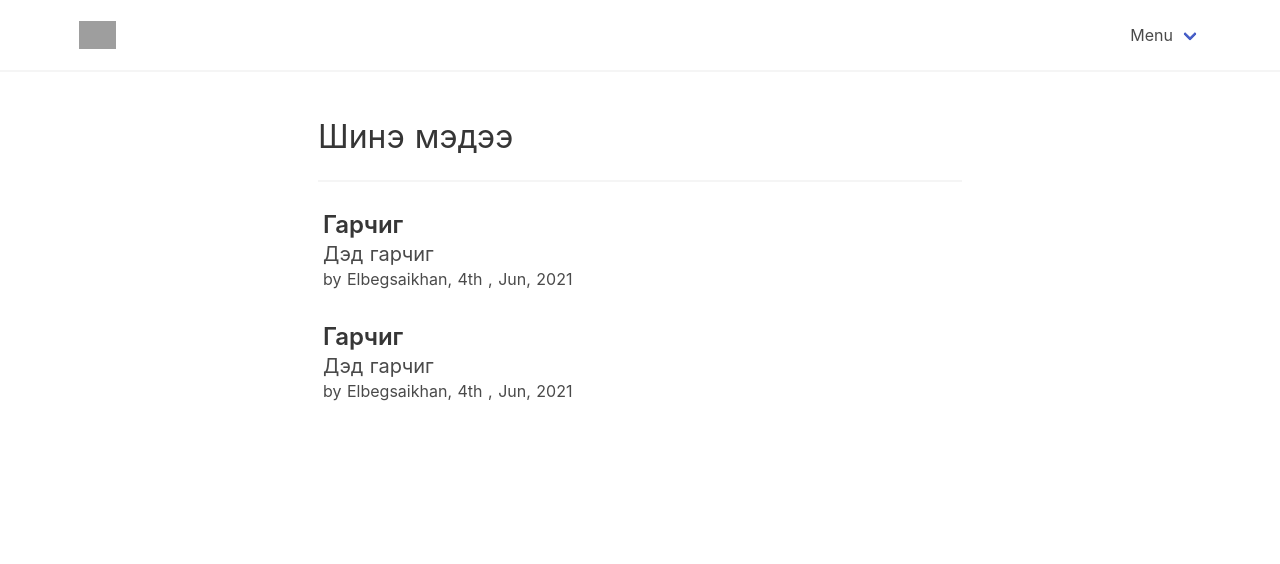
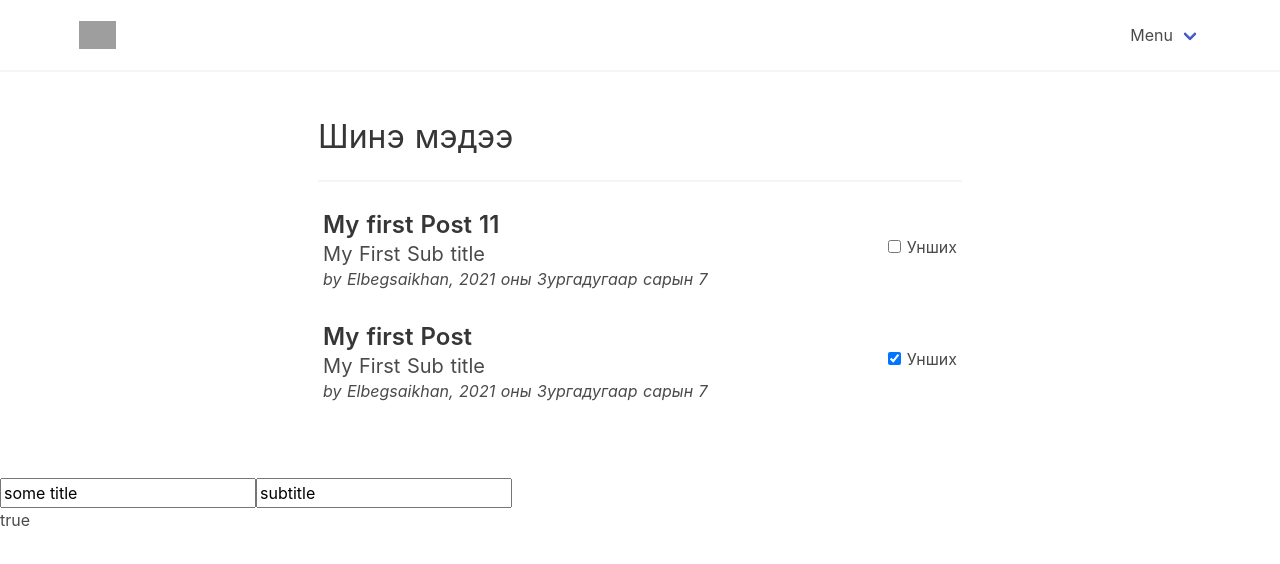
Before and after one commit to Elbegsaikhan/Nuxt-post, a Nuxt app: page / in a window 1280 px wide. Shown: the top 564 px of the page. Built offline with nearby package versions, Linux system fonts and the light colour scheme; grey boxes are pictures that could not be loaded.

Commit message:
New component

```diff
--- a/components/Navbar.vue
+++ b/components/Navbar.vue
@@ -4,7 +4,7 @@
       <div class="container">
         <div class="navbar-brand">
           <a class="navbar-item" href="../">
-            <img src="https://bulma.io/images/bulma-logo.png" alt="Lalriin logogogogogogo">
+            <img src="https://bulma.io/images/bulma-logo.png" alt="Lal">
           </a>
           <div class="navbar-burger burger" aria-label="menu" aria-expanded="false" data-target="navMenu">
             <span></span>
@@ -12,15 +12,15 @@
             <span></span>
           </div>
         </div>
-        <div id="navMenu" class="navbar-menu">
+        <div @click="toggleIsActive" id="navMenu" class="navbar-menu">
           <div class="navbar-end">
-            <div class="navbar-item has-dropdown">
+            <div
+              :class="{'is-active': isActive }"
+              class="navbar-item has-dropdown ">
               <a class="navbar-link">Menu</a>
               <div class="navbar-dropdown">
-                <a class="navbar-item">Dashboard</a>
-                <a class="navbar-item">Profile</a>
-                <hr class="navbar-divider">
-                <div class="navbar-item">Log out</div>
+                <nuxt-link to="/" class="navbar-item">Home</nuxt-link>
+                <nuxt-linnk to="/manage" class="navbar-item">Manage</nuxt-linnk>
               </div>
             </div>
           </div>
@@ -31,20 +31,22 @@
 </template>
 
 <script>
-export default {}
+export default {
+  data () {
+    return {
+      isActive: false
+    }
+  },
+  methods: {
+    toggleIsActive () {
+      this.isActive = !this.isActive
+    }
+  }
+}
 </script>
 
 <style scoped>
-.post-content{
-  font-style: italic;
-}
-.post {
-  margin-bottom: 20px;
-  padding: 5px;
-  border-bottom: 2px solid transparent;
-}
-.post:hover{
-  border-bottom: 2px solid #e8e8e8;
-}
-
+  a {
+    text-decoration: none;
+  }
 </style>
--- a/components/PostItem.vue
+++ b/components/PostItem.vue
@@ -1,21 +1,89 @@
 <template>
   <div class="post">
-    <a class="post-header post-header-link clickable">
-      <h4 class="title is-4">Гарчиг</h4>
-      <h5 class="subtitle is-5">Дэд гарчиг</h5>
-    </a>
     <div class="post-content">
-      by Elbegsaikhan, 4th , Jun, 2021
+      <a class="post-header post-header-link clickable">
+        <h4 class="title is-4">{{ title }}</h4>
+        <h5 class="subtitle is-5">{{ subtitle }}</h5>
+      </a>
+      <div class="post-footer">
+        by Elbegsaikhan, {{ date | formatDate }}
+      </div>
+    </div>
+    <div class="post-right">
+      <label class="check-box">
+        <input type="checkbox" :checked="isRead">
+        Унших
+      </label>
     </div>
   </div>
 </template>
 
 <script>
+import 'moment/locale/mn'
 export default {
-  name: 'PostItem'
+  props: {
+    title: {
+      type: String,
+      required: true
+    },
+    subtitle: {
+      type: String,
+      required: false
+    },
+    date: {
+      type: Date,
+      required: false,
+      default: new Date()
+    },
+    isRead: {
+      type: Boolean,
+      required: false
+    }
+  },
+  methods: {
+  }
 }
 </script>
 
-<style scoped>
+<style scoped lang="scss">
 
+  .post {
+    margin-bottom: 20px;
+    padding: 5px;
+    border-bottom: 2px solid transparent;
+    display: flex;
+    flex-direction: row;
+    &-footer{
+      font-style: italic;
+    }
+    &-content{
+      flex: 1;
+    }
+    &-right{
+      float: right;
+      justify-content: flex-end;
+      align-self: center;
+    }
+    &:hover{
+      border-bottom: 2px solid #e8e8e8;
+      color: teal;
+    }
+  }
+  a{
+    text-decoration: none;
+  }
+  //.post-footer {
+  //  font-style: italic;
+  //}
+  //.post-content{
+  //  flex: 1;
+  //}
+  //.post-right{
+  //  float: right;
+  //  justify-content: flex-end;
+  //  align-self: center;
+  //}
+  //.post:hover {
+  //  border-bottom: 2px solid #e8e8e8;
+  //}
 </style>
--- a/nuxt.config.js
+++ b/nuxt.config.js
@@ -21,6 +21,7 @@ export default {
 
   // Plugins to run before rendering page: https://go.nuxtjs.dev/config-plugins
   plugins: [
+    { src: '~/plugins/filters.js' }
   ],
 
   // Auto import components: https://go.nuxtjs.dev/config-components
--- a/pages/index.vue
+++ b/pages/index.vue
@@ -1,8 +1,10 @@
 <template>
   <div>
-    <navbar></navbar>
-    <link rel="stylesheet" href="https://cdn.jsdelivr.net/npm/bulma@0.9.2/css/bulma.min.css">
-
+    <navbar />
+    <link
+      rel="stylesheet"
+      href="https://cdn.jsdelivr.net/npm/bulma@0.9.2/css/bulma.min.css"
+    >
     <div class="blogs-page">
       <div class="main-content">
         <div class="container">
@@ -13,32 +15,58 @@
                   <h1>Шинэ мэдээ</h1>
                   <hr>
                 </div>
-                <post-item></post-item>
-                <post-item></post-item>
+                <post-item
+                  v-for="post in posts"
+                  :key="post._id"
+                  :title="post.title"
+                  :subtitle="post.subtitle"
+                  :date="post.createdAt"
+                  :is-read="post.isRead"
+                />
               </div>
             </div>
           </div>
         </div>
       </div>
+      <form>
+        <input v-model="form.title" type="text">
+        <input v-model="form.subtitle" type="text">
+      </form>
+      {{ isFormValid }}
     </div>
   </div>
 </template>
 
 <script>
-export default {}
+
+export default {
+  data () {
+    return {
+      title: ' Миний гарчиг',
+      form: {
+        title: 'some title',
+        subtitle: 'subtitle'
+      }
+    }
+  },
+  computed: {
+    posts () {
+      return this.$store.state.post.items
+    },
+    isFormValid () {
+      // console.log('isForm valid has been called')
+      if (this.title) {
+        return true
+      } else {
+        return false
+      }
+    }
+  },
+  mounted () {
+    this.$store.dispatch('post/fetchPosts')
+  }
+}
 </script>
 
 <style scoped>
-  .post-content{
-    font-style: italic;
-  }
-  .post {
-    margin-bottom: 20px;
-    padding: 5px;
-    border-bottom: 2px solid transparent;
-  }
-  .post:hover{
-    border-bottom: 2px solid #e8e8e8;
-  }
-
 </style>
--- /dev/null
+++ b/pages/manage.vue
@@ -0,0 +1,105 @@
+<template>
+  <div>
+    <link
+      rel="stylesheet"
+      href="https://cdn.jsdelivr.net/npm/bulma@0.9.2/css/bulma.min.css"
+    />
+    <navbar />
+    <div class="manage-page">
+      <div class="columns mail-app">
+        <aside class="column is-2 aside hero">
+          <div>
+            <div class="compose has-text-centered">
+              <a class="button is-danger is-block is-bold">
+                <span class="compose">Create</span>
+              </a>
+              <div class="main"></div>
+            </div>
+          </div>
+        </aside>
+        <div class="column is-4 messages hero is-fullheight" id="message-feed">
+          <div class="inbox-messages" id="inbox-messages">
+            <!--            Card start-->
+            <div v-for="post in posts" :key="post._id" class="card">
+              <div class="card-content">
+                <div class="msg-header">
+                  <span class="msg-from"><small>From filip jerga</small></span>
+                  <span class="msg-timestamp"></span>
+                  <span class="msg-attachment"><i class="fa fa-paperclip"></i></span>
+                </div>
+                <div class="msg-subject">
+                  <span class="msg-subject"><strong id="fake-subject-1">{{ post.title }}</strong></span>
+                </div>
+                <div class="msg-snippet">
+                  <p id="fake-snippet-1">{{ post.subtitle}}</p>
+                </div>
+              </div>
+            </div>
+            <!--            Card end -->
+          </div>
+        </div>
+        <div
+          class="column ig-6 message hero is-fullheight is-hidden id=message-pane"
+        >
+          <div class="box message-preview">
+            <div class="top">
+              <div class="avatar">
+                <img src="c" />
+              </div>
+              <div class="address">
+                <div class="name">John smith</div>
+                <div class="email">someone@gmail.com</div>
+              </div>
+              <hr />
+              <div class="content"></div>
+            </div>
+          </div>
+        </div>
+      </div>
+      <footer class="footer">
+        <div class="container">
+          <div class="content has-text-center">
+            <p>
+              <strong>Bulma templates</strong> by
+              <a href="">Danie dsad lasd</a>. The source code is licensed
+              <a href="">MIT</a>
+            </p>
+            <p>
+              <a class="icon" href=""></a>
+              <i class="fa fa-github"></i>
+            </p>
+          </div>
+        </div>
+      </footer>
+    </div>
+  </div>
+</template>
+
+<script>
+import { mapState } from 'vuex'
+export default {
+  data () {
+    return {
+      posts: this.$store.state.posts
+    }
+  },
+  computed: {
+    ...mapState({
+      posts: state => state.post.items
+    })
+  }
+}
+</script>
+
+<style scoped>
+.manage-page {
+  padding: 30px;
+}
+.card {
+  margin-bottom: 10px;
+}
+.card:hover {
+  cursor: pointer;
+  background-color: #eeeeee;
+}
+</style>
--- /dev/null
+++ b/plugins/filters.js
@@ -0,0 +1,9 @@
+import Vue from 'vue'
+import moment from 'moment'
+
+Vue.filter('formatDate', (date, dateFormat = 'LL') => {
+  if (!date) {
+    return ''
+  }
+  return moment(date).format(dateFormat)
+})
--- /dev/null
+++ b/store/index.js
@@ -0,0 +1,18 @@
+export const INITIAL_DATA = {
+  posts: [
+    {
+      _id: '1',
+      title: 'My first Post 11',
+      subtitle: 'My First Sub title',
+      createdAt: new Date(),
+      isRead: false
+    },
+    {
+      _id: '2',
+      title: 'My first Post',
+      subtitle: 'My First Sub title',
+      createdAt: new Date(),
+      isRead: true
+    }
+  ]
+}
--- /dev/null
+++ b/store/post.js
@@ -0,0 +1,31 @@
+
+
+import { INITIAL_DATA } from '/store/index'
+
+function fetchPostsAPI () {
+  return new Promise((resolve, reject) => {
+    setTimeout(() => {
+      resolve(INITIAL_DATA.posts)
+    }, 1000)
+  })
+}
+
+export const state = () => {
+  return {
+    items: []
+  }
+}
+// Very good spot to send a request
+export const actions = {
+  fetchPosts ({ commit }) {
+    return fetchPostsAPI().then((posts) => {
+      commit('setPosts', INITIAL_DATA.posts)
+    })
+  }
+}
+// Mutations are simple functions
+export const mutations = {
+  setPosts (state, posts) {
+    state.items = posts
+  }
+}
```
Also changed, not shown: layouts/default.vue (+2 -9 lines), package.json (+7 -2 lines), 1 other file (tests, documents, lock files or other folders).
